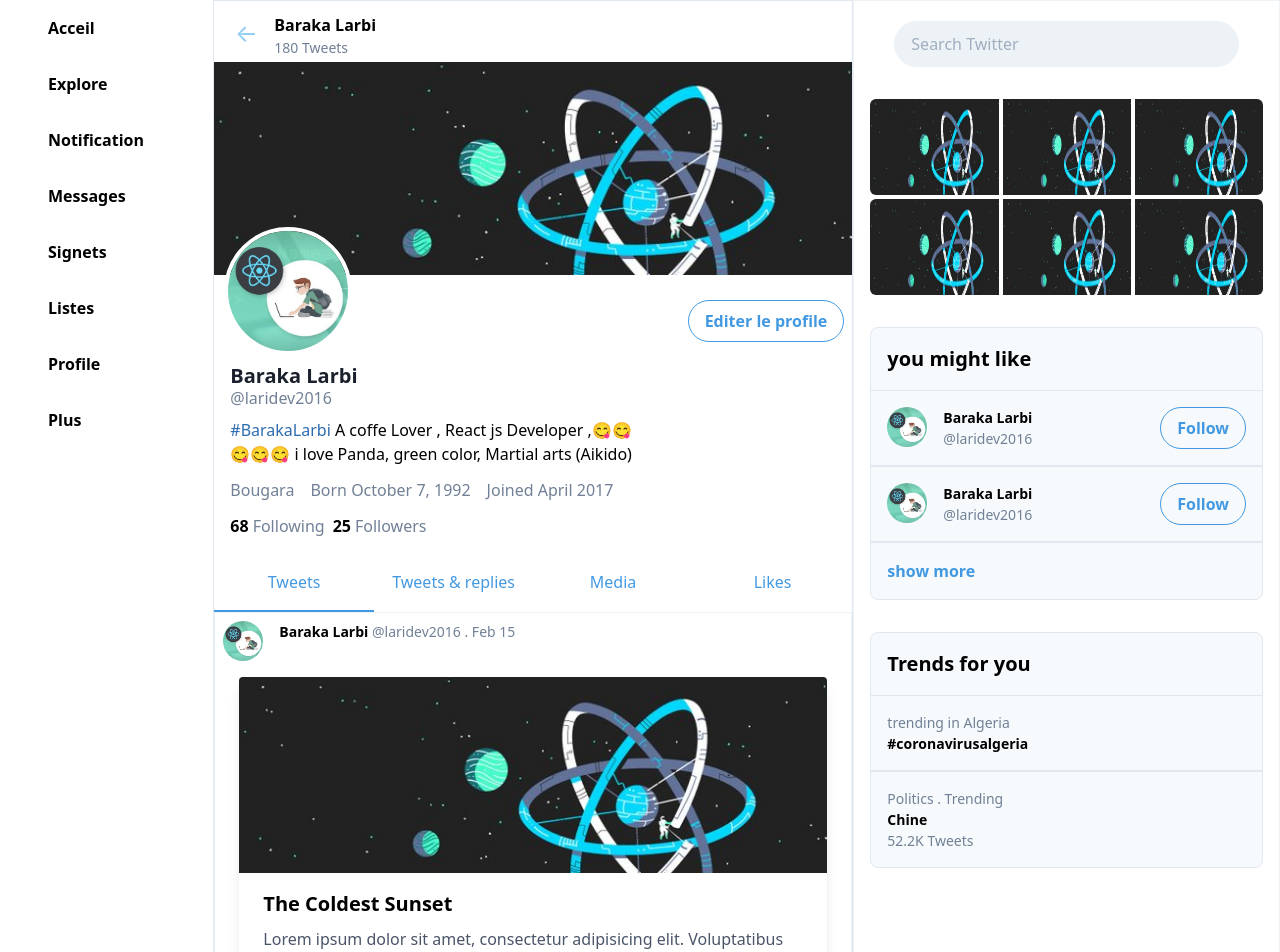
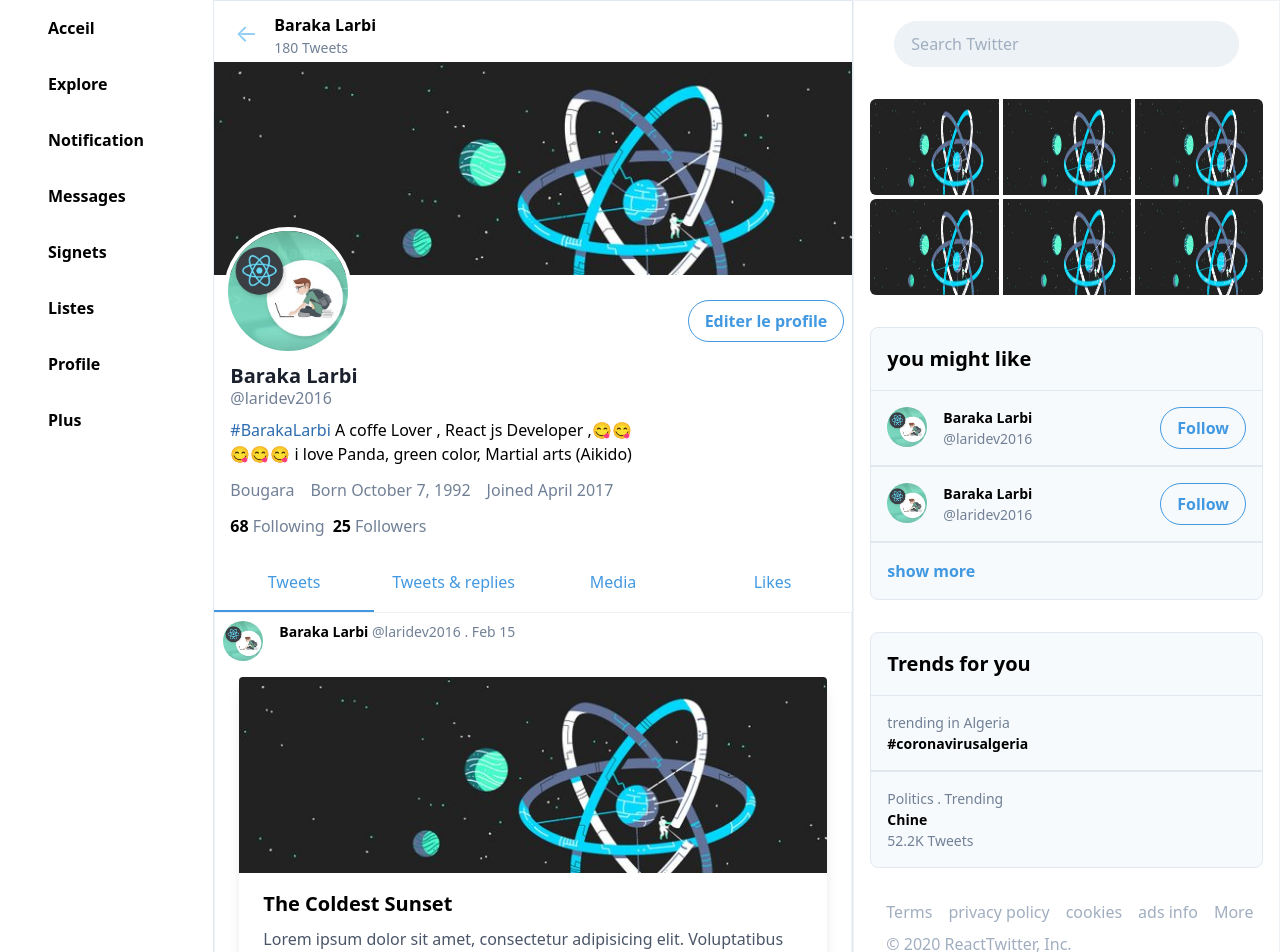
Before and after one commit to larbibaraka/react-twitter, a React (Create React App) app: page / in a window 1280 px wide. Shown: the top 952 px of the page. Built offline with nearby package versions, Linux system fonts and the light colour scheme.

Commit message:
finish off footer

```diff
--- a/src/components/RightSideBar.jsx
+++ b/src/components/RightSideBar.jsx
@@ -121,7 +121,6 @@
         </div>
       </div>
       {/* trends for you */}
-
       <div className="rounded-lg overflow-hidden  bg-gray-100 border border-gray-300 m-4">
         <h1 className="font-sans font-bold text-xl p-4">Trends for you</h1>
         <hr />
@@ -149,6 +148,44 @@
           </div>
         </div>
       </div>
+      {/* footer links */}
+      <div className="flex flex-col p-4 ">
+        <div className="links">
+          <a
+            href="/"
+            className="ml-4 hover:underline text-gray-500 font-sans cursor-pointer"
+          >
+            Terms
+          </a>
+          <a
+            href="/"
+            className="ml-4 hover:underline text-gray-500 font-sans cursor-pointer"
+          >
+            privacy policy
+          </a>
+          <a
+            href="/"
+            className="ml-4 hover:underline text-gray-500 font-sans cursor-pointer"
+          >
+            cookies
+          </a>
+          <a
+            href="/"
+            className="ml-4 hover:underline text-gray-500 font-sans cursor-pointer"
+          >
+            ads info
+          </a>
+          <a
+            href="/"
+            className="ml-4 hover:underline text-gray-500 font-sans cursor-pointer"
+          >
+            More
+          </a>
+        </div>
+        <div className="copyright mt-2">
+          <span className=" ml-4  text-gray-500 font-sans">© {new Date().getFullYear()} ReactTwitter, Inc.</span>
+        </div>
+      </div>
     </div>
   );
 }
```
